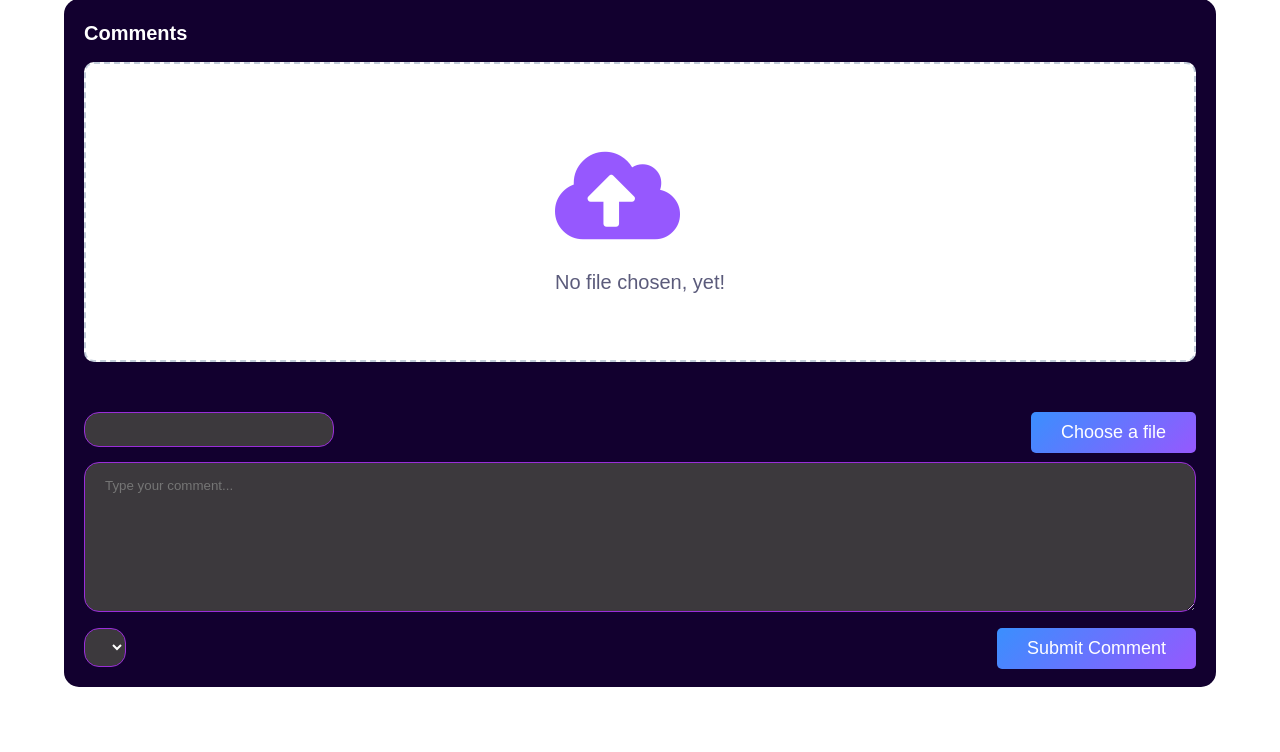
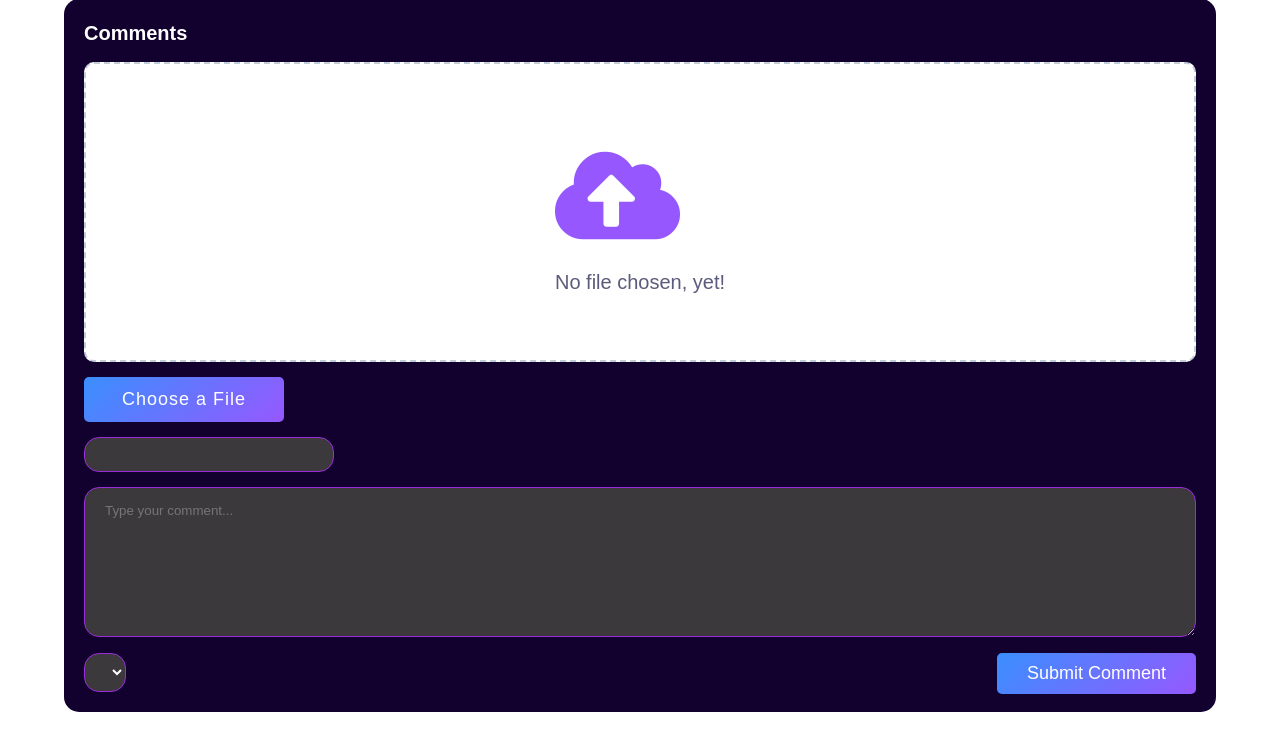
Before and after one commit to DarkMatter-999/Grp-Project, a Flask app: page /post in a window 1280 px wide. Shown: the part 201-953 px from the top of the page. Run offline with Flask 2, Linux system fonts and the light colour scheme; the visitor is signed in with stand-in values (Sample User, id 1); data that the repository does not hold is empty.

Commit message:
Completed file upload

```diff
--- a/main.py
+++ b/main.py
@@ -13,7 +13,7 @@ app.permanent_session_lifetime = timedelta(minutes=5)
 
 app.config["SQLALCHEMY_DATABASE_URI"] = "sqlite:///database.db"
 
-UPLOAD_FOLDER = './upload'
+UPLOAD_FOLDER = 'upload'
 app.config['UPLOAD_FOLDER'] = UPLOAD_FOLDER
 ALLOWED_EXTENSTIONS = set(["jpg" , "jpeg" , "jfif" , "pjpeg" , "pjp", "png", "svg", "webp"])
 
@@ -91,10 +91,11 @@ def post():
 
         city = "CHANGE ME"
 
-        if 'file' not in request.files:
+        if 'img' not in request.files:
             return redirect(url_for("post"))
-        img = request.files['file']
-        filename = dbfunc.generate_random(32) + img.filename.split["."][-1]
+        img = request.files['img']
+        filename = dbfunc.generate_random(32) + str(img.filename).split(".")[-1]
+        path = secure_filename(filename)
         path = os.path.join(app.config['UPLOAD_FOLDER'], filename)
         img.save(path)
 
--- a/static/styles.css
+++ b/static/styles.css
@@ -898,7 +898,7 @@ header{
   text-align: center;
 } */
 .image-container{
-  height: 350px;
+  height: 375px;
   width: 100%;
   position: relative;
 }
@@ -970,19 +970,21 @@ header{
 .wrapper.active:hover .file-name{
   display: block;
 }
-.image-container #custom-btn{
+.image-container .custom-btn{
   margin: 15px 0;
   display: block;
-  /* width: 100%; */
+  width: 200px;
+  text-align: center;
+  padding: 10px;
   /* height: 50px; */
   border: none;
   outline: none;
+  text-decoration: none;
   border-radius: 5px;
   color: #fff;
   font-size: 18px;
   font-weight: 500;
   letter-spacing: 1px;
-  text-transform: uppercase;
   cursor: pointer;
   background: linear-gradient(135deg,#3a8ffe 0%,#9658fe 100%);
 }
--- a/templates/upload.html
+++ b/templates/upload.html
@@ -7,7 +7,7 @@
 <div class="">
 <div class="comment-box">
     <h2>Comments</h2>
-    <form action="/post" method="post">
+    <form action="/post" method="post" enctype="multipart/form-data">
         <div class="image-container">
             <div class="wrapper">
                <div class="image">
@@ -29,8 +29,10 @@
                </div>
             </div>
             <input id="default-btn" type="file" name="img" hidden>
+            <a href="javascript:defaultBtnActive()" class="custom-btn">Choose a File</a>
+
          </div>
-        <button onclick="defaultBtnActive()" id="custom-btn">Choose a file</button>
+        <!-- <button onclick="defaultBtnActive()" id="custom-btn">Choose a file</button> -->
         <input type="text" name="title">
         <textarea name="content" placeholder="Type your comment..."></textarea>
         <select name="city" id="city">
@@ -46,12 +48,13 @@
     const wrapper = document.querySelector(".wrapper");
     const fileName = document.querySelector(".file-name");
     const defaultBtn = document.querySelector("#default-btn");
-    const customBtn = document.querySelector("#custom-btn");
+   //  const customBtn = document.querySelector("#custom-btn");
     const cancelBtn = document.querySelector("#cancel-btn i");
     const img = document.querySelector("img");
     img.classList.add("noimage");
     let regExp = /[0-9a-zA-Z\^\&\'\@\{\}\[\]\,\$\=\!\-\#\(\)\.\%\+\~\_ ]+$/;
     function defaultBtnActive(){
+      const defaultBtn = document.querySelector("#default-btn");
       defaultBtn.click();
     }
     defaultBtn.addEventListener("change", function(){
--- a/utils/dbfunc.py
+++ b/utils/dbfunc.py
@@ -1,4 +1,6 @@
 from utils.db import db
+import string
+import random
 
 def get_db():
     return db
```
Also changed, not shown: 1 other file.
